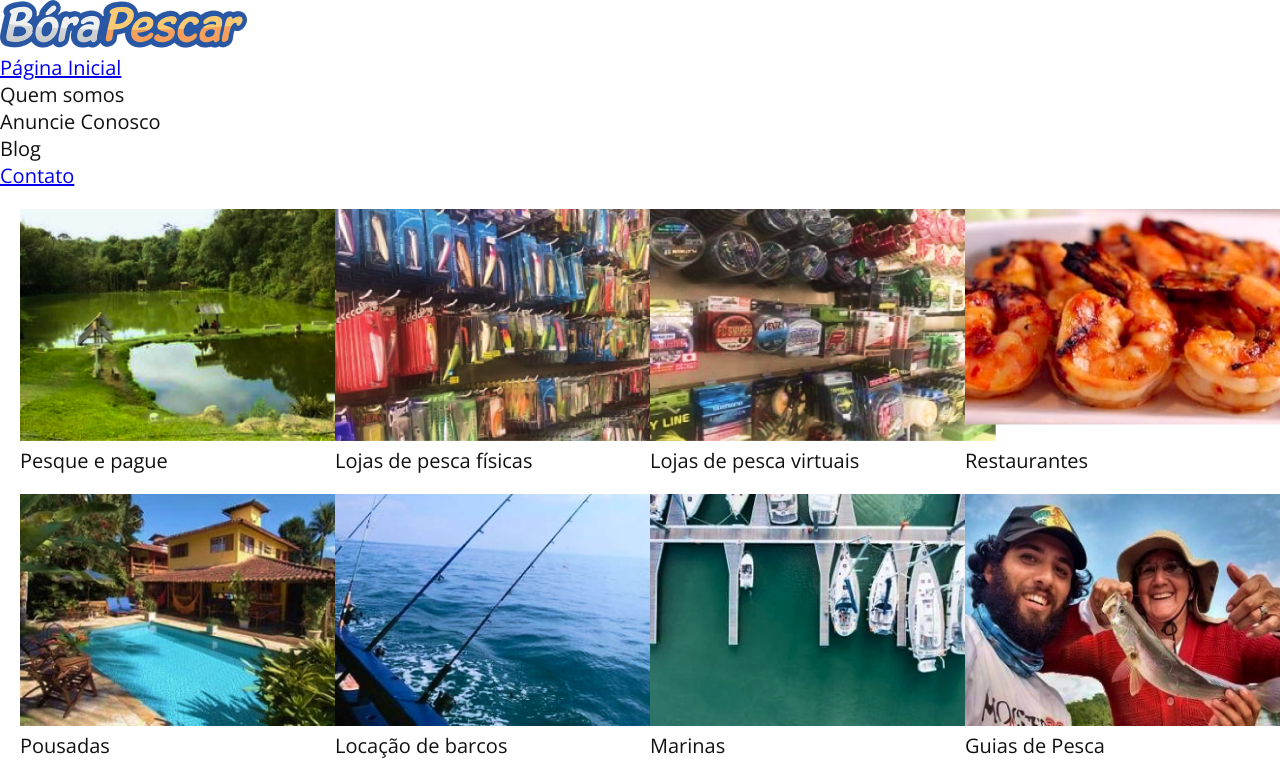
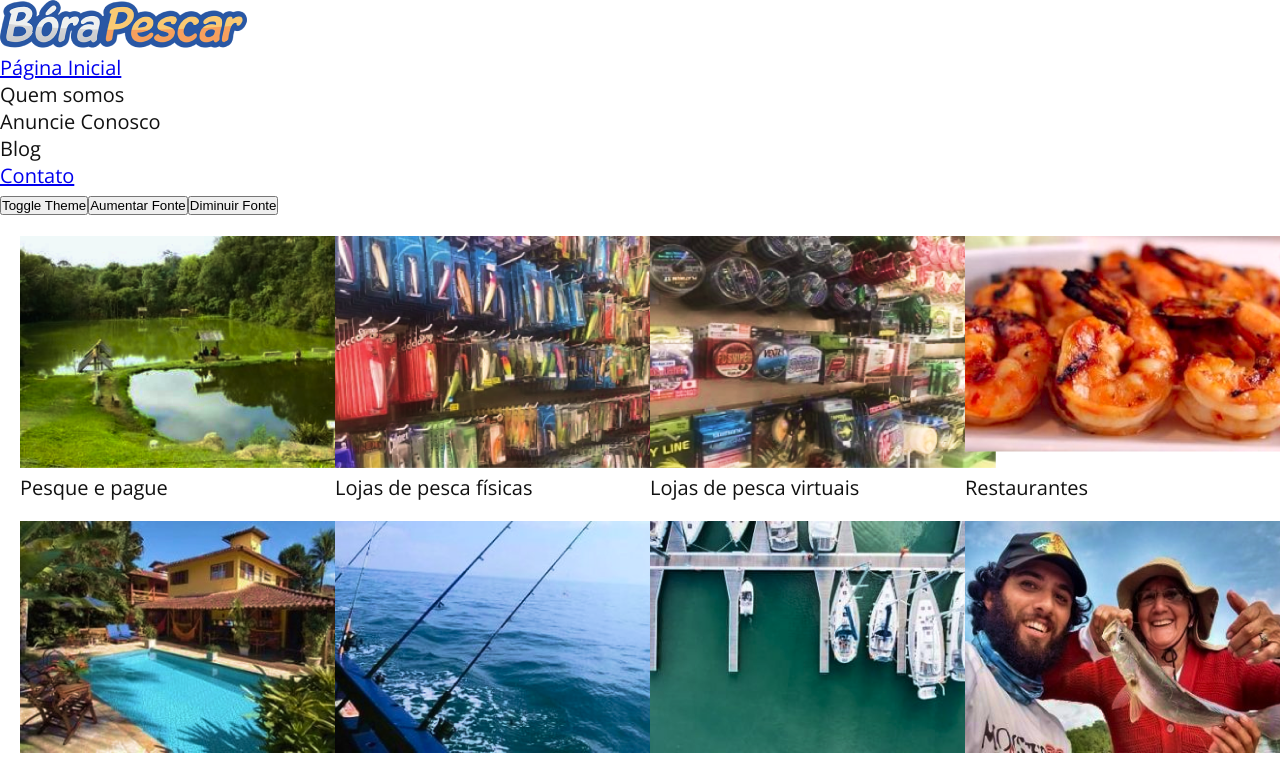
Before and after one commit to marianakaori/bora-pescar-redesign, a React (Vite) app: page / in a window 1280 px wide. Shown: the top 762 px of the page. Built offline with nearby package versions, Linux system fonts and the light colour scheme.

Commit message:
Botões de alto contraste e ajuste de tamanho de fonte no header

```diff
--- a/src/components/Header/header.jsx
+++ b/src/components/Header/header.jsx
@@ -2,7 +2,28 @@ import { Link } from "react-router-dom";
 import logo from "../../assets/borapescar2.png";
 import './header.css'
 
+const toggleTheme = () => {
+    const root = document.documentElement;
+    if (root.getAttribute("theme") === "high-contrast") {
+      root.setAttribute("theme", "normal-contrast");
+    } else {
+      root.setAttribute("theme", "high-contrast");
+    }
+};
 
+const adjustFontSize = (action) => {
+    const root = document.documentElement;
+    const currentSize = root.getAttribute("font-size") || "small";
+
+    let newSize;
+    if (action === "increase") {
+      newSize = currentSize === "small" ? "medium" : "large";
+    } else if (action === "decrease") {
+      newSize = currentSize === "large" ? "medium" : "small";
+    }
+
+    root.setAttribute("font-size", newSize);
+};
 
 const Header = () => {
     return (
@@ -31,6 +52,11 @@ const Header = () => {
                     </li>
                 </ul>
             </nav>
+            <div>
+                <button onClick={toggleTheme}>Toggle Theme</button>
+                <button onClick={() => adjustFontSize("increase")}>Aumentar Fonte</button>
+                <button onClick={() => adjustFontSize("decrease")}>Diminuir Fonte</button>
+            </div>
         </header>
     );
 };
--- a/src/index.css
+++ b/src/index.css
@@ -10,14 +10,37 @@
   /* Fontes */
   --font-family: 'Open Sans', sans-serif;
 
-  --font-size-xs: 1rem;      /*16px*/
-  --font-size-s: 1.25rem;    /*20px*/
-  --font-size-m: 1.5rem;     /*24px*/
-  --font-size-l: 1.75rem;    /*28px*/
-  --font-size-xl: 3rem;      /*48px*/
+  --font-size-xs: 1rem;      /* 16px */
+  --font-size-s: 1.25rem;    /* 20px */
+  --font-size-m: 1.5rem;     /* 24px */
+  --font-size-l: 1.75rem;    /* 28px */
+  --font-size-xl: 3rem;      /* 48px */
 
   /* Outros */
   --border-radius: 8px;
+}
+
+[theme="high-contrast"] {
+  /* TODO: definir as cores de alto contraste */
+  --primary-color: #ffffff;
+  --background-color: #ff18b2;
+  --text-color: #f4f4f4;
+}
+
+[font-size="medium"] {
+  --font-size-xs: 1.25rem;   /* 20px */
+  --font-size-s: 1.5rem;     /* 24px */
+  --font-size-m: 1.75rem;    /* 28px */
+  --font-size-l: 2rem;       /* 32px */
+  --font-size-xl: 3.25rem;   /* 52px */
+}
+
+[font-size="large"] {
+  --font-size-xs: 1.5rem;    /* 24px */
+  --font-size-s: 1.75rem;    /* 28px */
+  --font-size-m: 2rem;       /* 32px */
+  --font-size-l: 2.25rem;    /* 36px */
+  --font-size-xl: 3.5rem;    /* 56px */
 }
 
 *,
```
